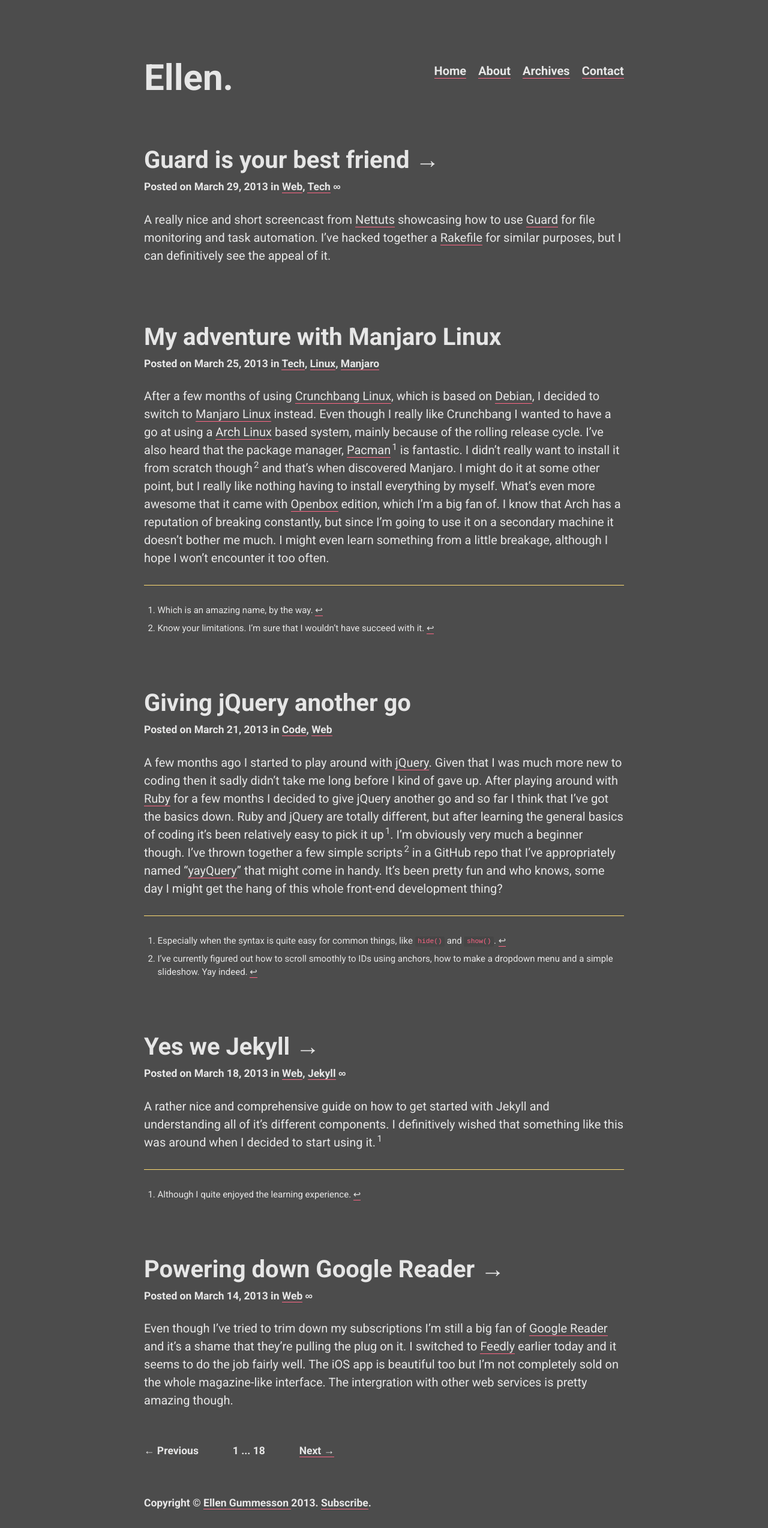
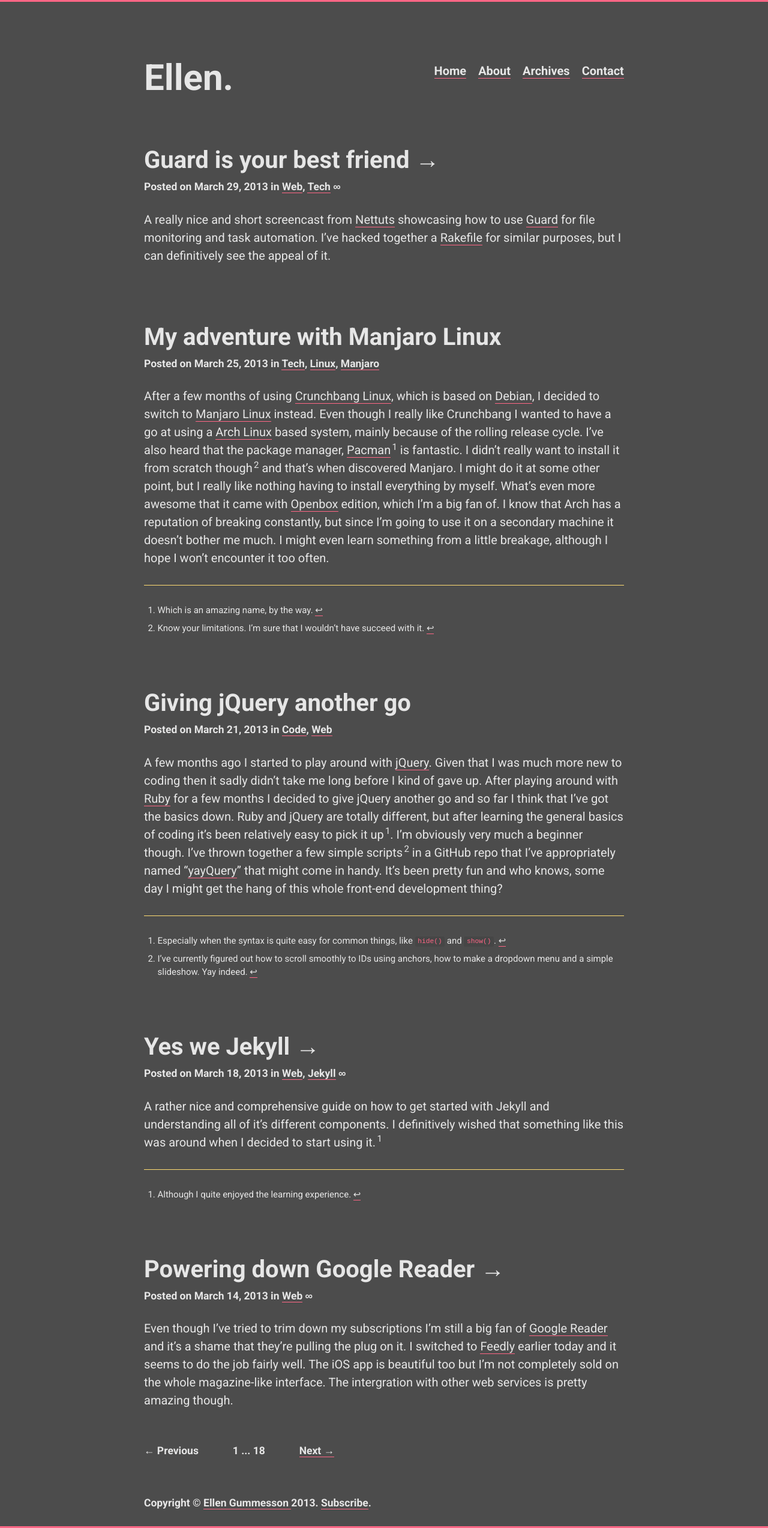
Before and after one commit to gummesson/ellengummesson, a Jekyll site: the page built from index.html, in a window 1280 px wide. Shown: the whole page at 60% size. Built offline with Jekyll 4.4.1, drawn with Linux system fonts in a browser that asks for light colours; nearby versions of some CDN libraries; the list of posts is cut into pages by our own code.

Commit message:
Fixed CSS.

```diff
--- a/assets/js/global.max.js
+++ b/assets/js/global.max.js
@@ -27,7 +27,7 @@
 
   });
 
-}
+};
 
 function postRandomizer(){
 
@@ -39,4 +39,4 @@
 
   $(".random-post").attr("href", postRandom);
 
-}
+};
--- a/assets/sass/global.scss
+++ b/assets/sass/global.scss
@@ -30,7 +30,6 @@
 @import "partials/_reset";
 @import "partials/_body";
 @import "partials/_main";
-@import "partials/_colors";
 @import "partials/_typography";
 @import "partials/_lists";
 @import "partials/_navigation";
--- a/assets/sass/partials/_body.scss
+++ b/assets/sass/partials/_body.scss
@@ -31,9 +31,9 @@
 ---------------*/
 
 ::selection {
-  @extend %bg-color-brand;
+  background-color: $color-brand;
 }
 
 ::-moz-selection {
-  @extend %bg-color-brand;
+  background-color: $color-brand;
 }
--- a/assets/sass/partials/_rulers.scss
+++ b/assets/sass/partials/_rulers.scss
@@ -6,14 +6,14 @@
   width: 100%;
   height: 1px;
   border: none;
-  @extend %bg-color-accent;
+  background-color: $color-accent;
   @extend %spacing-base-bottom;
 }
 
 %line {
   min-width: 100%;
   height: 3px;
-  @extend %bg-color-brand;
+  background-color: $color-brand;
 }
 
 .line-top {
--- a/assets/sass/partials/typography/_code.scss
+++ b/assets/sass/partials/typography/_code.scss
@@ -19,7 +19,7 @@
 pre,
 code {
   line-height: 1;
-  @extend %bg-color-alt;
+  background-color: $body-alt-color;
   @include border-radius($spacing-unit-mini);
 }
 
```
Also changed, not shown: assets/sass/partials/_colors.scss (deleted, +0 -15 lines), assets/css/global.css.
